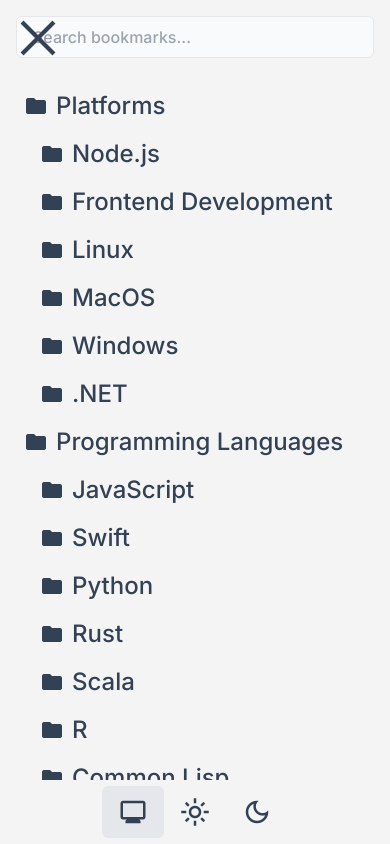
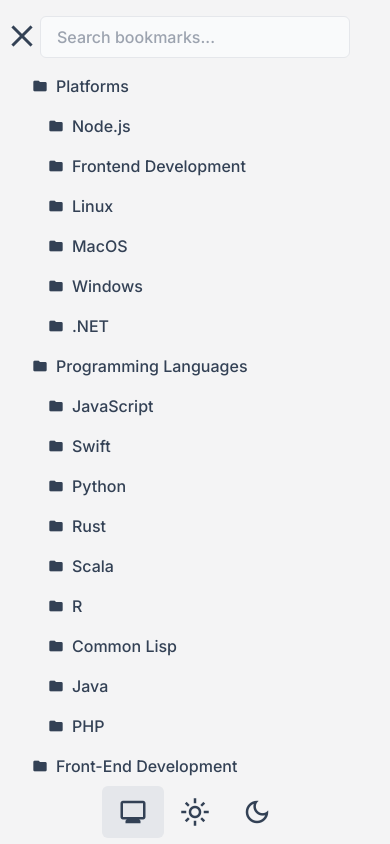
Before and after one commit to Neatmark-io/neatmark, a React (Vite) app: page / in a window 390 px wide. Both pictures are taken after a click on the button 38 px from the left and 38 px from the top of the page. Shown: the top 844 px of the page. Built offline with nearby package versions, Linux system fonts and the light colour scheme; the HTML template or start-up script is replaced by a standard one.

Commit message:
Styling Mobile layout

```diff
--- a/src/components/Navbar.tsx
+++ b/src/components/Navbar.tsx
@@ -1,18 +1,13 @@
 import React, { useContext } from "react";
 import { ThemeContext } from "../context/ThemeContext";
-import ThemeToggle from "./ThemeToggle";
 import Logo from "./Logo";
 
 const Navbar: React.FC = () => {
-  const { isSidebarCollapsed: isCollapsed, setSidebarCollapsed } = useContext(ThemeContext)!;
-
-  const toggleSidebar = () => {
-    setSidebarCollapsed(!isCollapsed);
-  };
+  const { setSidebarCollapsed } = useContext(ThemeContext)!;
 
   return (
     <header className="navbar">
-      <button onClick={toggleSidebar} className={`navbar-toggle-btn ${isCollapsed ? "collapsed" : ""}`} />
+      <button onClick={() => setSidebarCollapsed(false)} className="navbar-toggle-btn" />
       <Logo />
     </header>
   );
--- a/src/components/Sidebar.tsx
+++ b/src/components/Sidebar.tsx
@@ -7,7 +7,7 @@
 import ThemeToggle from "./ThemeToggle";
 
 const Sidebar: React.FC = () => {
-  const { isSidebarCollapsed: isCollapsed } = useContext(ThemeContext)!;
+  const { isSidebarCollapsed: isCollapsed, setSidebarCollapsed } = useContext(ThemeContext)!;
 
   return (
     <>
@@ -21,6 +21,7 @@
             <header className="header">
               <Logo />
             </header>
+            <button onClick={() => setSidebarCollapsed(true)} className="sidebar-toggle-btn" />
             <SearchBar />
             <FolderTree />
             <ThemeToggle />
--- a/src/index.css
+++ b/src/index.css
@@ -41,7 +41,7 @@
 
 /* Container for the entire page */
 .page-container {
-  @apply flex h-screen max-xl:flex-col xl:flex-row;
+  @apply flex h-screen flex-col xl:flex-row;
 }
 
 /* Main content container */
@@ -51,7 +51,7 @@
 
 /*
 =============================
-  Side bar
+  Nav bar
 =============================
 */
 .navbar {
@@ -64,19 +64,13 @@
   font-family: var(--font-family-icons);
   @apply xl:hidden
     fixed
-    top-2 left-2
-    z-50
-    text-6xl;
+    top-3 left-3 sm:top-2 sm:left-2 lg:top-4 lg:left-4
+    text-4xl sm:text-6xl;
 }
 
 /* Icon for the sidebar toggle button when sidebar is collapsed */
-.navbar-toggle-btn.collapsed::before {
+.navbar-toggle-btn::before {
   content: "menu";
-}
-
-/* Icon for the sidebar toggle button when sidebar is not collapsed */
-.navbar-toggle-btn:not(.collapsed)::before {
-  content: "close";
 }
 
 .navbar .app-logo {
@@ -94,10 +88,12 @@
   @apply fixed xl:relative
     h-full w-full xl:w-64
     inset-y-0 left-0
+    z-50 xl:z-auto
+    px-2 sm:px-8 xl:px-0
     flex flex-col
     bg-zinc-100 dark:bg-gray-800
     xl:border-r border-slate-900/10 dark:border-slate-300/10
-    max-xl:transform max-xl:translate-x-0 max-xl:transition-transform max-xl:duration-100 max-xl:ease-in-out;
+    transform translate-x-0 transition-transform duration-100 ease-in-out;
 }
 
 /* Sidebar when collapsed */
@@ -108,6 +104,20 @@
 /* Sidebar when not collapsed */
 .sidebar:not(.collapsed) {
   @apply translate-x-0;
+}
+
+/* Button to toggle the sidebar visibility on small screens */
+.sidebar-toggle-btn {
+  font-family: var(--font-family-icons);
+  @apply xl:hidden
+    fixed
+    z-50
+    top-4 left-1 sm:top-3 sm:left-3 lg:top-5 lg:left-4
+    text-4xl sm:text-6xl;
+}
+/* Icon for the sidebar toggle button when sidebar is not collapsed */
+.sidebar-toggle-btn::before {
+  content: "close";
 }
 
 .sidebar .app-logo {
@@ -122,9 +132,10 @@
 
 /* Header section within the sidebar */
 .app-logo {
-  @apply h-16
+  @apply h-16 sm:h-20 lg:h-24 xl:h-16
     flex shrink-0 items-center
-    p-4 font-extrabold text-2xl dark:text-white;
+    p-4
+    font-extrabold text-2xl sm:text-4xl lg:text-5xl xl:text-2xl;
 }
 
 /* Logo within the sidebar header */
@@ -142,7 +153,8 @@
 /* Search bar container within the sidebar */
 .searchbar {
   @apply relative
-    p-4;
+    max-sm:mt-4 px-8 sm:px-16 sm:py-4 lg:py-6 xl:p-4
+    sm:text-4xl xl:text-base;
 }
 
 /* Input field within the search bar */
@@ -177,8 +189,8 @@
 /* Folder tree container within the sidebar */
 .folder-tree {
   @apply overflow-auto
-    py-2 pr-4
-    text-2xl xl:text-sm;
+    py-2 sm:px-8 xl:px-0 xl:pr-4
+    sm:text-4xl xl:text-sm;
 }
 
 /* Folder item within the folder tree */
```
